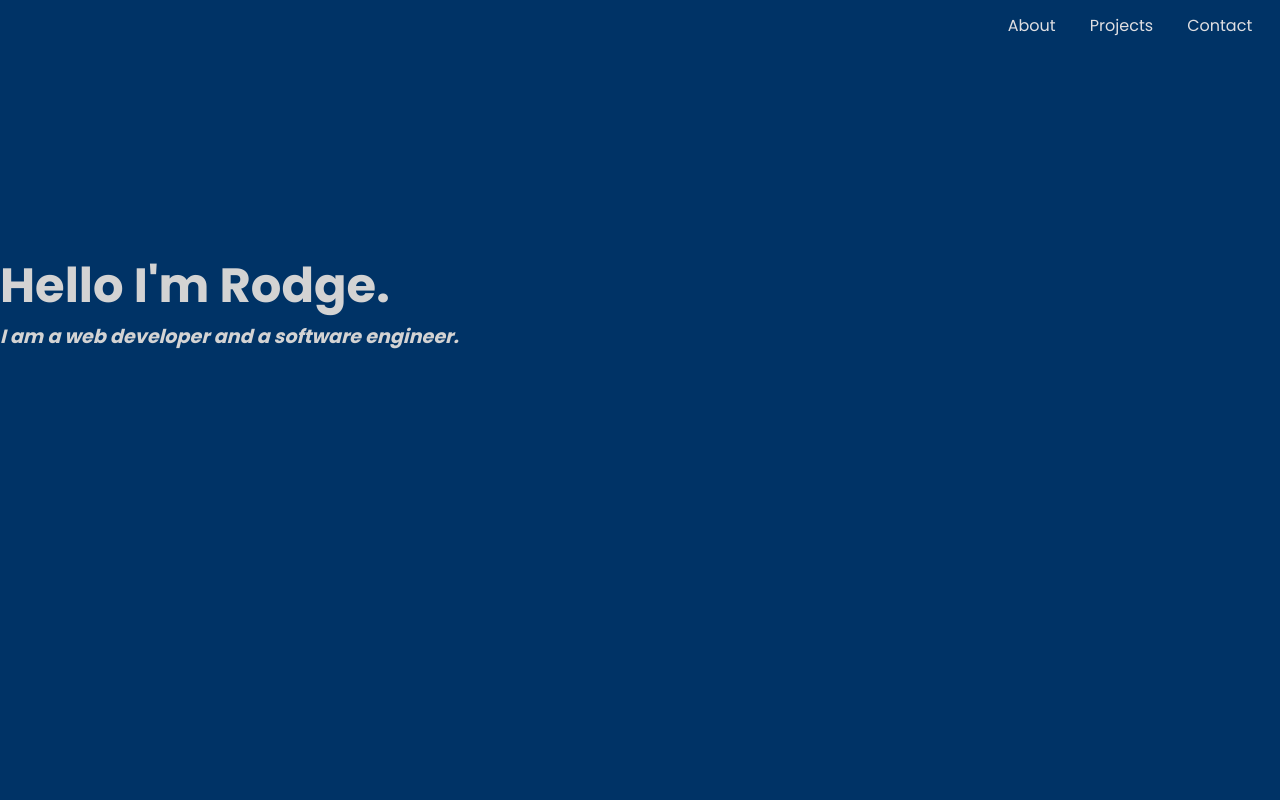
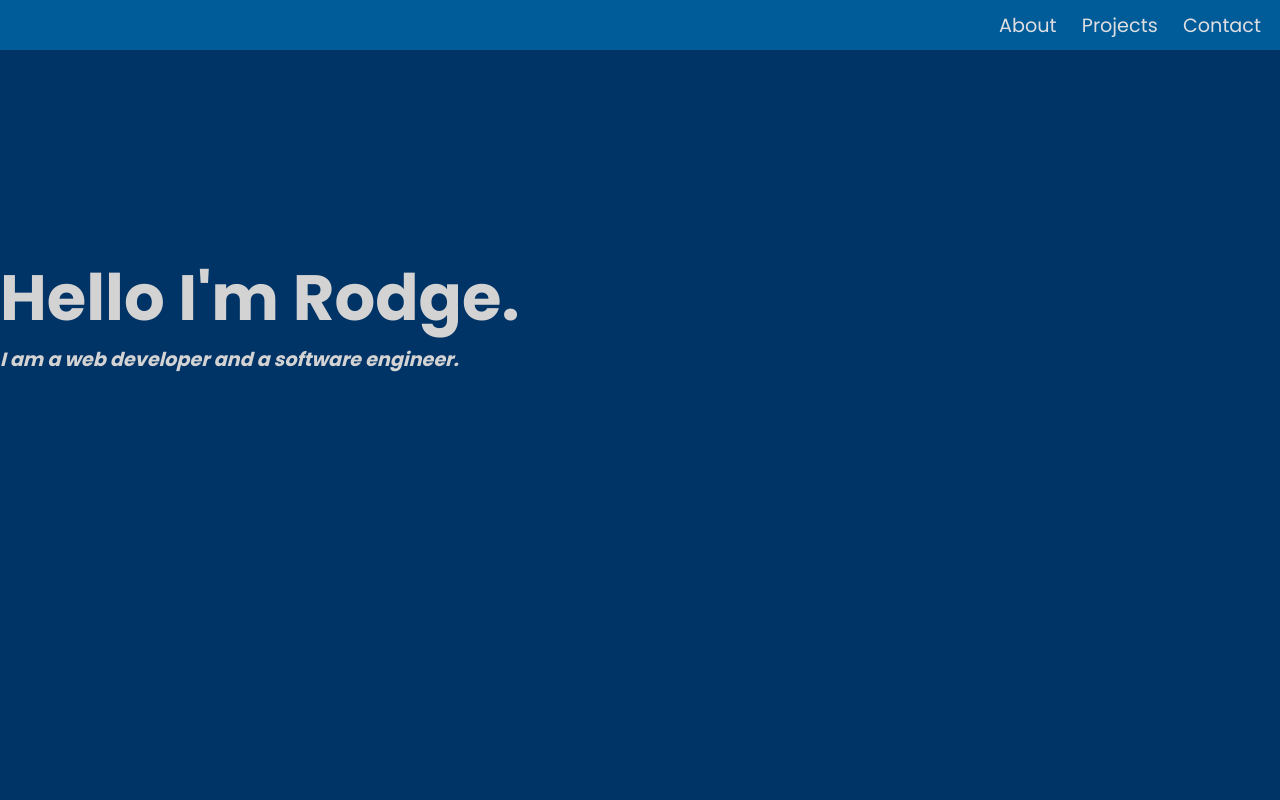
Before and after one commit to RodgeLaw/personal-website, a plain HTML site: page index.html in a window 1280 px wide. Shown: the top 800 px of the page. Drawn offline with Linux system fonts and the light colour scheme; a web font is replaced by a local one.

Commit message:
fix the nav bar appearance
Update styles.css

```diff
--- a/styles.css
+++ b/styles.css
@@ -1,5 +1,6 @@
 :root {
     --main-color: #003366;
+    --secondary-color: #005B99;
     --text-color: #D3D3D3;
     --footer-color: #005B99;
     --card-bgcolor: #006699;
@@ -14,10 +15,16 @@
     }
 }
 
+*{
+    margin: 0;
+    padding: 0;
+    box-sizing: border-box;
+    font-family: 'Poppins', sans-serif;
+}
+
 body {
     background: var(--main-color);
     font-family: Helvetica;
-    margin: 0;
 }
 
 header {
@@ -30,6 +37,7 @@ header {
     position: fixed;
     top: 0;
     left: 0;
+    z-index: 9999;
 }
 
 nav {
@@ -53,6 +61,7 @@ nav>ul>li {
     margin: 0 0.2rem;
     padding: 0.2rem;
     display: block;
+    font-size: 1.2rem;
 }
 
 nav>ul>li:hover {
@@ -82,7 +91,7 @@ main {
 }
 
 #intro-myname {
-    font-size: 3rem;
+    font-size: 4rem;
 }
 
 #brief-intro {
```
